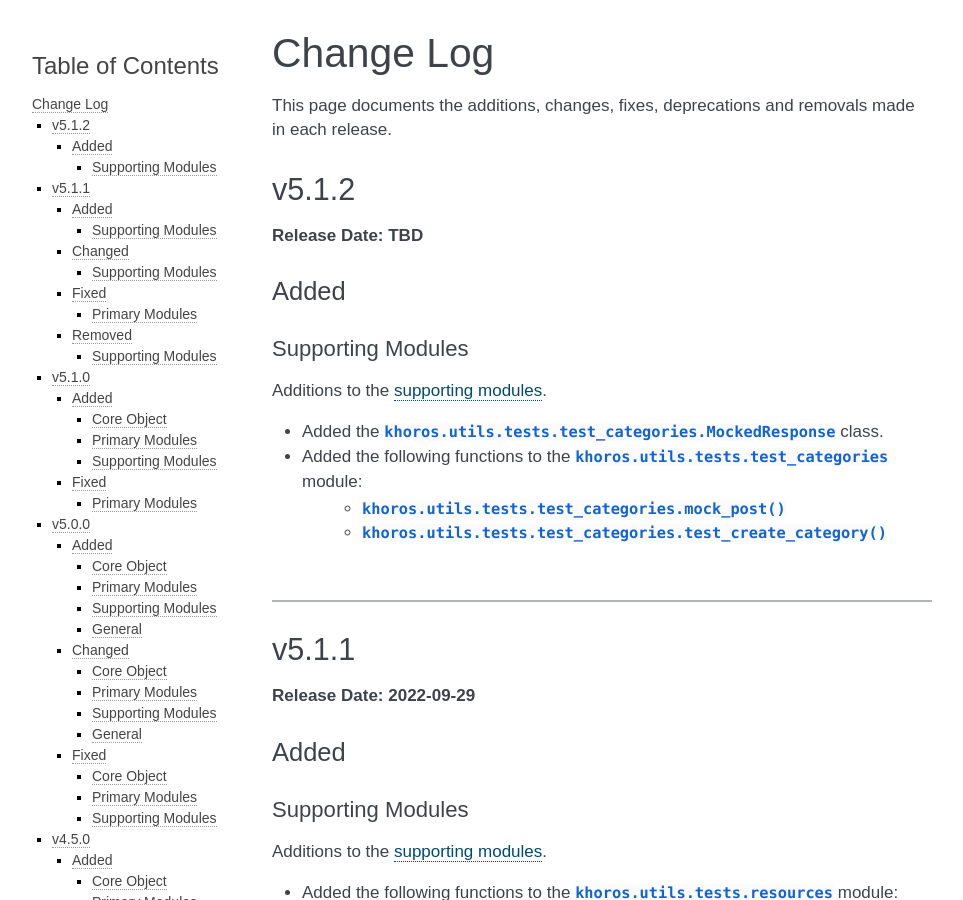
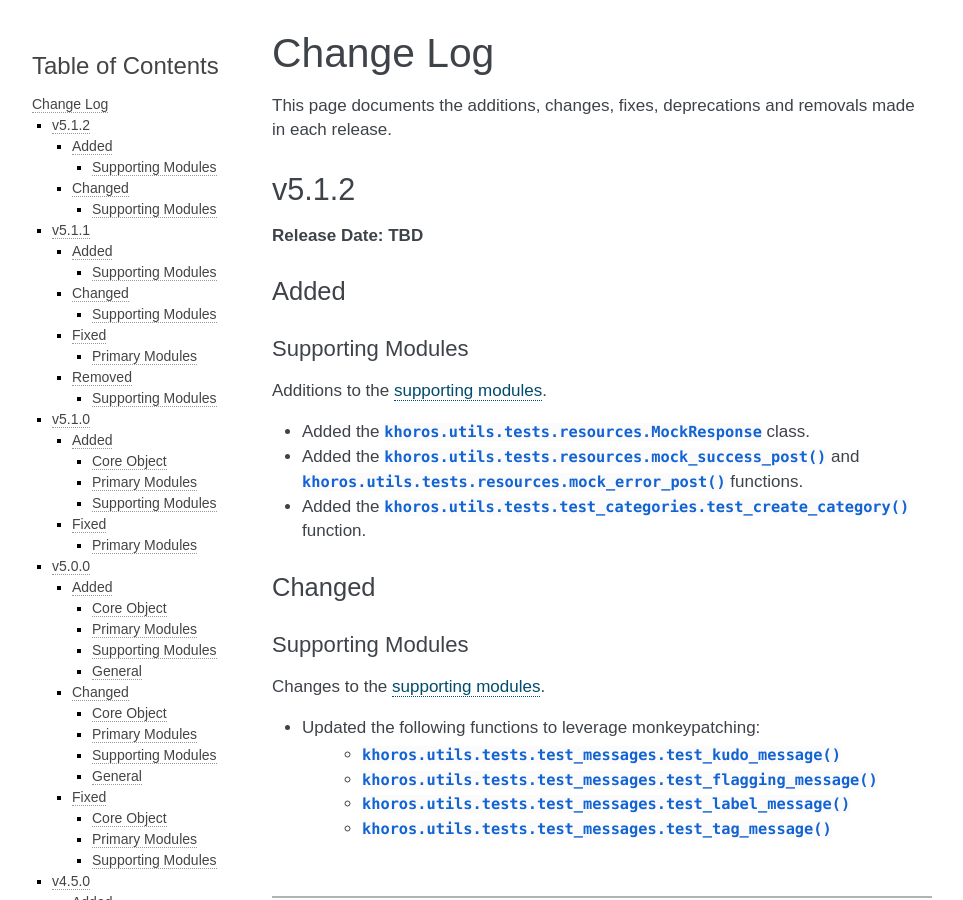
Before and after one commit to jeffshurtliff/khoros, a Sphinx documentation site: the page built from docs/changelog.rst, in a window 1280 px wide and 900 px high. Shown: the whole window, without its empty margins (148-1111 px from the left). Built offline with Sphinx 7.4.7, drawn with Linux system fonts in a browser that asks for light colours.

Commit message:
Rewrote how monkeypatching is leveraged in test scripts

```diff
--- a/docs/changelog.rst
+++ b/docs/changelog.rst
@@ -15,10 +15,23 @@ Supporting Modules
 ------------------
 Additions to the :doc:`supporting modules <supporting-modules>`.
 
-* Added the :py:class:`khoros.utils.tests.test_categories.MockedResponse` class.
-* Added the following functions to the :py:mod:`khoros.utils.tests.test_categories` module:
-    * :py:func:`khoros.utils.tests.test_categories.mock_post`
-    * :py:func:`khoros.utils.tests.test_categories.test_create_category`
+* Added the :py:class:`khoros.utils.tests.resources.MockResponse` class.
+* Added the :py:func:`khoros.utils.tests.resources.mock_success_post` and
+  :py:func:`khoros.utils.tests.resources.mock_error_post` functions.
+* Added the :py:func:`khoros.utils.tests.test_categories.test_create_category` function.
+
+Changed
+=======
+
+Supporting Modules
+------------------
+Changes to the :doc:`supporting modules <supporting-modules>`.
+
+* Updated the following functions to leverage monkeypatching:
+    * :py:func:`khoros.utils.tests.test_messages.test_kudo_message`
+    * :py:func:`khoros.utils.tests.test_messages.test_flagging_message`
+    * :py:func:`khoros.utils.tests.test_messages.test_label_message`
+    * :py:func:`khoros.utils.tests.test_messages.test_tag_message`
 
 |
 
```
Also changed, not shown: 3 other files.
